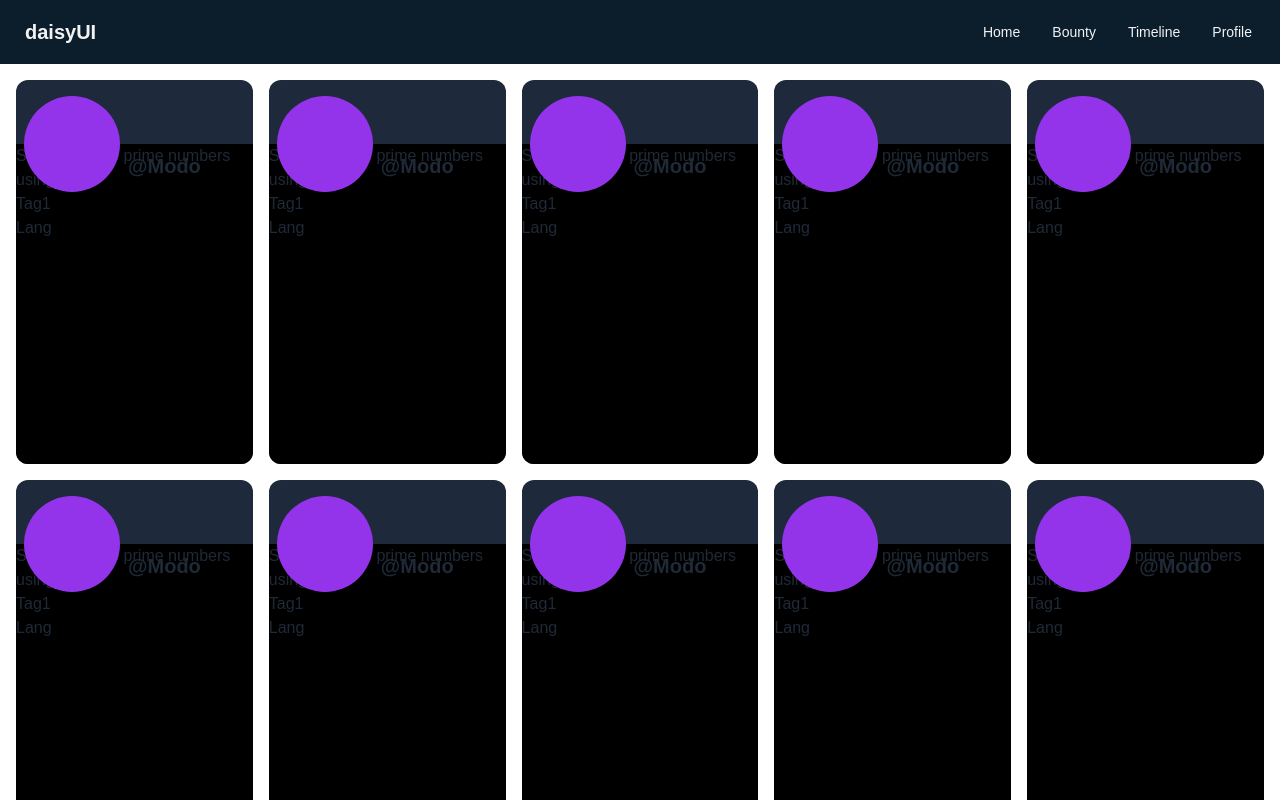
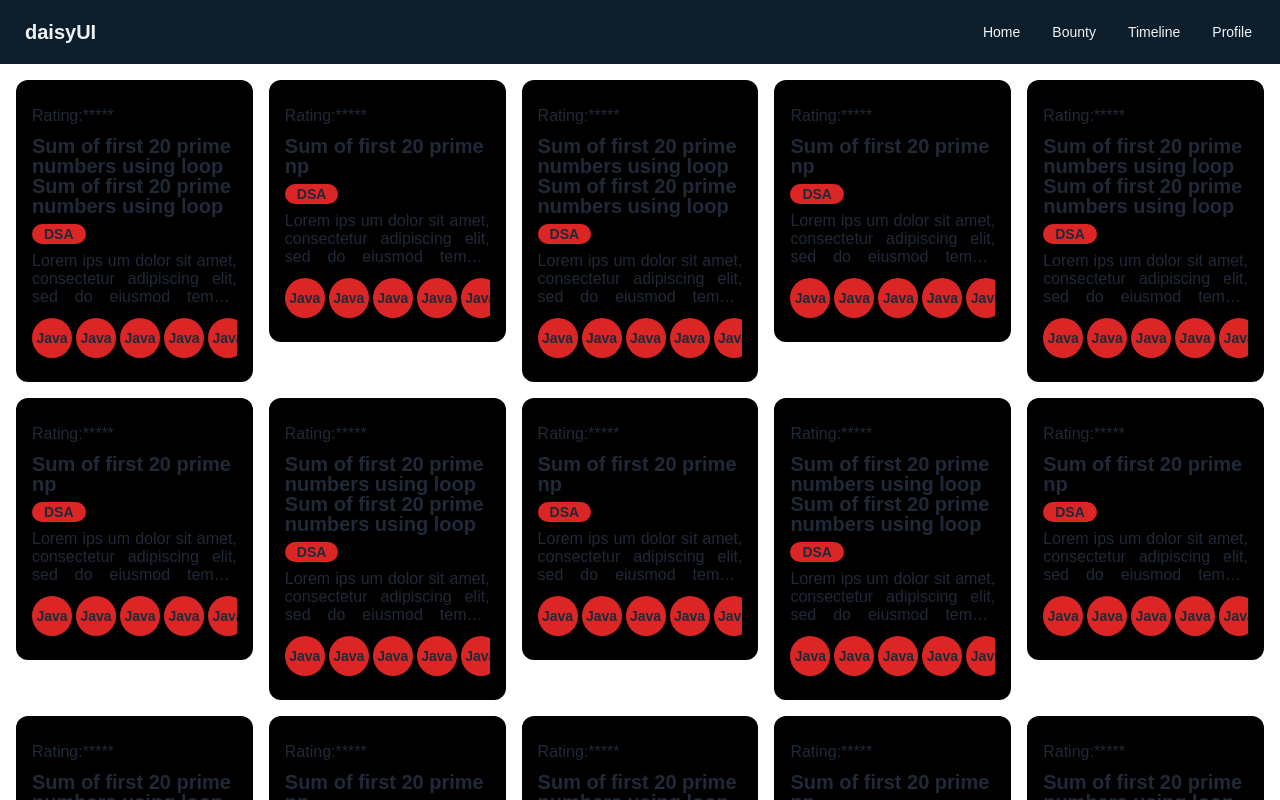
Before and after one commit to JustModo/official-404, a Next.js app: page /Bounty in a window 1280 px wide. Built offline with nearby package versions, Linux system fonts and the light colour scheme.

Commit message:
update card design

```diff
--- a/src/app/Bounty/page.js
+++ b/src/app/Bounty/page.js
@@ -6,23 +6,103 @@ export default function Bounty() {
   const { data, loading } = useBountyHook();
 
   return (
-    <div className="grid grid-cols-1 sm:grid-cols-2 md:grid-cols-3 xl:grid-cols-5 gap-4 m-4">
+    <div className="grid grid-cols-1 sm:grid-cols-2 md:grid-cols-3 xl:grid-cols-5 gap-4 m-4 items-start">
       {data.map((item, index) => (
-        <div
-          key={index}
-          className="min-h-72 sm:min-h-96 md:min-h-96 break-inside-avoid flex items-end bg-slate-800 rounded-xl overflow-hidden"
-        >
-          <div className="bg-black h-5/6 w-full relative">
-            <div
-              className="absolute left-2 rounded-full w-24 h-24 bg-purple-600"
-              style={{ top: "-3rem" }}
-            />
-            <label className="absolute top-2 left-28 text-xl font-semibold">@Modo</label>
-            <label>Sum of first 20 prime numbers using loop</label>
-            <div>Tag1</div>
-            <div>Lang</div>
+        <>
+          <div
+            key={index}
+            className="flex items-end rounded-xl overflow-hidden"
+          >
+            <div className="bg-black w-full relative py-6 px-4">
+              <h1>Rating:*****</h1>
+              <h1
+                className="text-xl font-bold mt-2"
+                style={{ lineHeight: "1.25rem" }}
+              >
+                Sum of first 20 prime numbers using loop Sum of first 20 prime
+                numbers using loop
+              </h1>
+              <div className="flex flex-row w-full justify-start items-center mt-2">
+                <div className="rounded-2xl px-3 bg-red-600 text-sm font-bold">
+                  DSA
+                </div>
+              </div>
+              <p
+                className="text-base line-clamp-3 text-justify mt-2"
+                style={{ lineHeight: "1.125rem" }}
+              >
+                Lorem ips um dolor sit amet, consectetur adipiscing elit, sed do
+                eiusmod tempor incididunt ut labore et dolore magna aliqua. Ut
+                enim ad minim veniam, quis nostrud exercitation ullamco laboris
+                nisi ut aliquip ex ea commodo consequat.Duis aute irure dolor in
+                reprehenderit in voluptate velit esse cillum dolore eu fugiat
+                nulla pariatur. Excepteur sint occaecat cupidatat non proident,
+                sunt in culpa qui officia deserunt mollit anim id est laborum.
+              </p>
+              <div className="flex flex-row justify-start items-center mt-3 gap-1 overflow-x-hidden">
+                <div className="rounded-full w-10 h-10 bg-red-600 text-sm font-bold items-center justify-center flex flex-shrink-0">
+                  Java
+                </div>
+                <div className="rounded-full w-10 h-10 bg-red-600 text-sm font-bold items-center justify-center flex flex-shrink-0">
+                  Java
+                </div>
+                <div className="rounded-full w-10 h-10 bg-red-600 text-sm font-bold items-center justify-center flex flex-shrink-0">
+                  Java
+                </div>
+                <div className="rounded-full w-10 h-10 bg-red-600 text-sm font-bold items-center justify-center flex flex-shrink-0">
+                  Java
+                </div>
+                <div className="rounded-full w-10 h-10 bg-red-600 text-sm font-bold items-center justify-center flex flex-shrink-0">
+                  Java
+                </div>
+              </div>
+            </div>
           </div>
-        </div>
+          <div
+            key={index}
+            className="flex items-end rounded-xl overflow-hidden"
+          >
+            <div className="bg-black w-full relative py-6 px-4">
+              <h1>Rating:*****</h1>
+              <h1
+                className="text-xl font-bold mt-2"
+                style={{ lineHeight: "1.25rem" }}
+              >
+                Sum of first 20 prime np
+              </h1>
+              <div className="flex flex-row w-full justify-start items-center mt-2">
+                <div className="rounded-2xl px-3 bg-red-600 text-sm font-bold">
+                  DSA
+                </div>
+              </div>
+              <p
+                className="text-base line-clamp-3 text-justify mt-2"
+                style={{ lineHeight: "1.125rem" }}
+              >
+                Lorem ips um dolor sit amet, consectetur adipiscing elit, sed do
+                eiusmod tempor incididunt ut labore et dolore magna aliqua. Ut
+
+              </p>
+              <div className="flex flex-row justify-start items-center mt-3 gap-1 overflow-x-hidden">
+                <div className="rounded-full w-10 h-10 bg-red-600 text-sm font-bold items-center justify-center flex flex-shrink-0">
+                  Java
+                </div>
+                <div className="rounded-full w-10 h-10 bg-red-600 text-sm font-bold items-center justify-center flex flex-shrink-0">
+                  Java
+                </div>
+                <div className="rounded-full w-10 h-10 bg-red-600 text-sm font-bold items-center justify-center flex flex-shrink-0">
+                  Java
+                </div>
+                <div className="rounded-full w-10 h-10 bg-red-600 text-sm font-bold items-center justify-center flex flex-shrink-0">
+                  Java
+                </div>
+                <div className="rounded-full w-10 h-10 bg-red-600 text-sm font-bold items-center justify-center flex flex-shrink-0">
+                  Java
+                </div>
+              </div>
+            </div>
+          </div>
+        </>
       ))}
     </div>
   );
```
